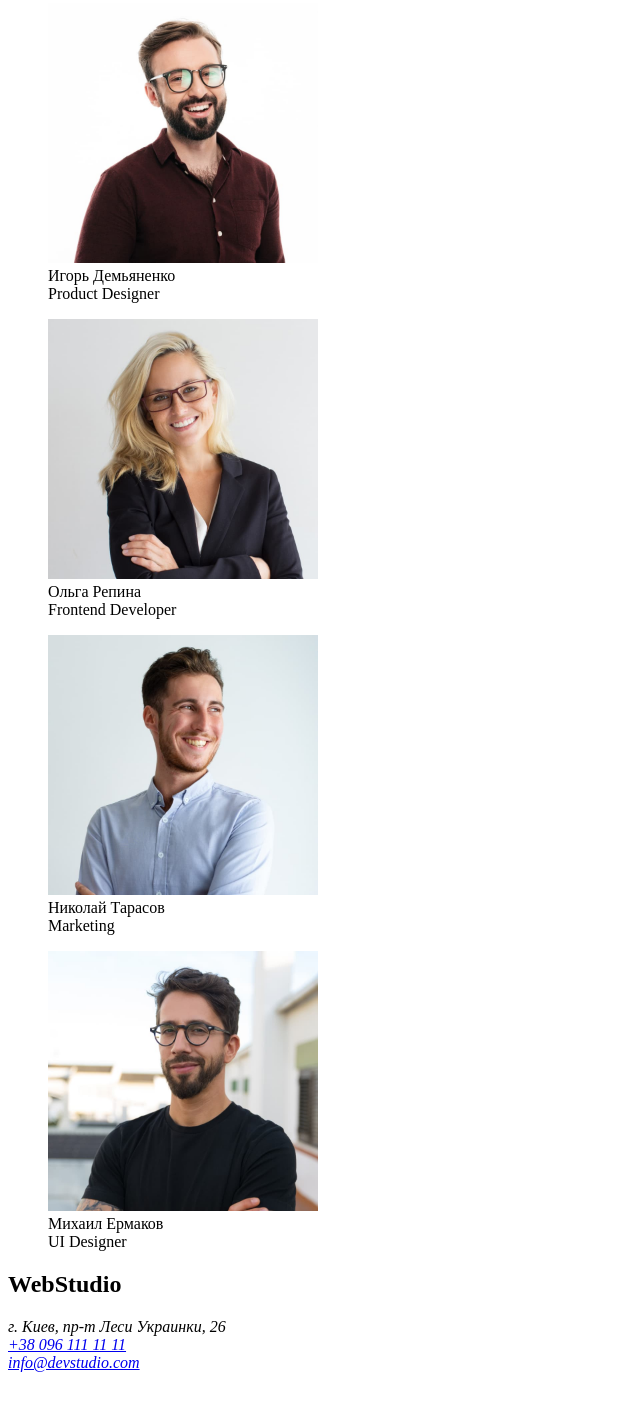
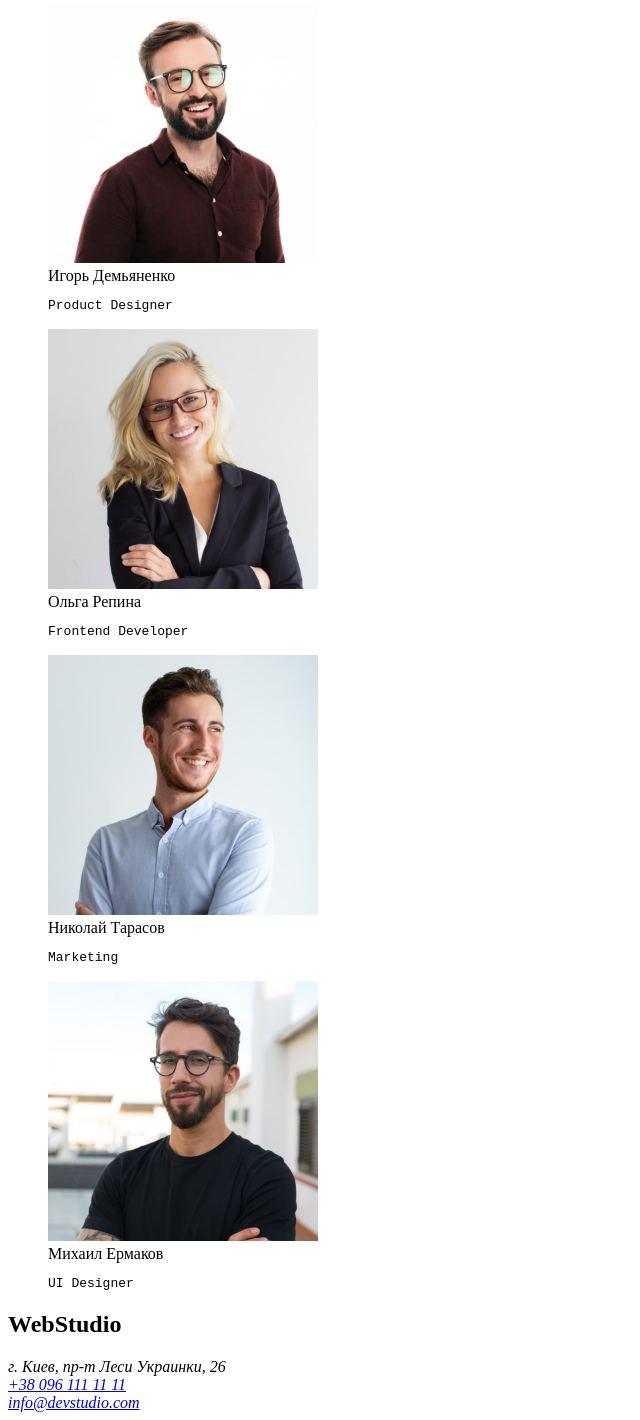
Before and after one commit to EvgenyShokotko/goit-markup-hw-01, a plain HTML site: page index.html in a window 1280 px wide. Shown: the part 1178-2598 px from the top of the page, without its empty margins (0-640 px from the left). Before the commit the page ends 2558 px from the top, so only its background shows below. Drawn offline with Linux system fonts and the light colour scheme.

Commit message:
used pre

```diff
--- a/index.html
+++ b/index.html
@@ -9,7 +9,7 @@
 <body>
     <header>
         <div>
-            <h2>WebStudio tpotre</h2>
+            <h2>WebStudio kotry</h2>
         </div>
         <div>
             <nav>
@@ -58,25 +58,20 @@
             <h2>Наша команда</h2>
                 <figure>
                    <img src="/images/manager.jpg" alt="photo-product-manager" width="270" height="260">
-                   <figcaption>Игорь Демьяненко</figcaption>
-                   <figcaption>Product Designer</figcaption>
+                   <figcaption>Игорь Демьяненко <pre>Product Designer</pre></figcaption>
                 </figure>
                 <figure>
                     <img src="/images/developer.jpg" alt="photo-frontend-developer" width="270" height="260">
-                    <figcaption>Ольга Репина</figcaption>
-                    <figcaption>Frontend Developer</figcaption>
+                    <figcaption>Ольга Репина <pre>Frontend Developer</pre></figcaption>
                 </figure>
                 <figure>
-                <img src="/images/marketing.jpg" alt="photo-marketing" width="270" height="260">
-                <figcaption>Николай Тарасов</figcaption>
-                <figcaption>Marketing</figcaption>
+                    <img src="/images/marketing.jpg" alt="photo-marketing" width="270" height="260">
+                    <figcaption>Николай Тарасов <pre>Marketing</pre></figcaption>
                 </figure>
                 <figure>
-                <img src="/images/designer.jpg" alt="photo-ui-designer" width="270" height="260">
-                <figcaption>Михаил Ермаков</figcaption>
-                <figcaption>UI Designer</figcaption>
+                    <img src="/images/designer.jpg" alt="photo-ui-designer" width="270" height="260">
+                    <figcaption>Михаил Ермаков <pre>UI Designer</pre></figcaption>
                 </figure>
-            </ul>
         </div>
     </main>
     <footer>
```
